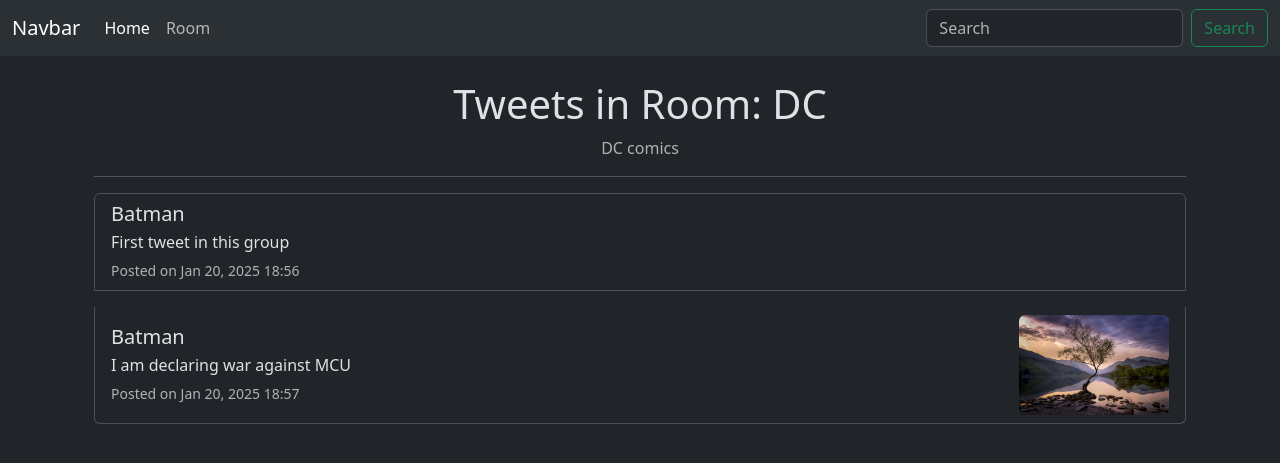
After one commit to divysuthar/Tweet-app, a Django app: page /tweets_in_room/7/ in a window 1280 px wide. The commit adds this page. Shown: the top 463 px of the page. Run offline with Django 5.2, Linux system fonts and the light colour scheme; a user stored in the database is signed in; data comes from the database, SQL or seed files in the repository; both versions use the stored data as it was after the commit.

Commit message:
Fix some issues

```diff
--- a/backend/backend/urls.py
+++ b/backend/backend/urls.py
@@ -1,20 +1,3 @@
-"""
-URL configuration for backend project.
-
-The `urlpatterns` list routes URLs to views. For more information please see:
-    https://docs.djangoproject.com/en/5.0/topics/http/urls/
-Examples:
-Function views
-    1. Add an import:  from my_app import views
-    2. Add a URL to urlpatterns:  path('', views.home, name='home')
-Class-based views
-    1. Add an import:  from other_app.views import Home
-    2. Add a URL to urlpatterns:  path('', Home.as_view(), name='home')
-Including another URLconf
-    1. Import the include() function: from django.urls import include, path
-    2. Add a URL to urlpatterns:  path('blog/', include('blog.urls'))
-"""
-
 from django.contrib import admin
 from django.urls import path, include
 from . import views
--- a/backend/templates/layout.html
+++ b/backend/templates/layout.html
@@ -36,7 +36,6 @@
     </nav>
 
     <div class="container">
-      <h1 class="text-center mt-2">Welcome to tweet</h1>
       {% block content %}
         hello
       {% endblock %}
--- a/backend/tweet/admin.py
+++ b/backend/tweet/admin.py
@@ -1,6 +1,7 @@
 from django.contrib import admin
-from .models import Tweet
+from .models import Tweet, Tweet_room
 
 # Register your models here.
 
 admin.site.register(Tweet)
+admin.site.register(Tweet_room)
--- a/backend/tweet/models.py
+++ b/backend/tweet/models.py
@@ -1,5 +1,7 @@
 from django.db import models
 from django.contrib.auth.models import User
+from django.utils import timezone
+
 
 # Create your models here.
 
@@ -8,6 +10,8 @@ class Tweet_room(models.Model):
     user = models.ForeignKey(User, on_delete=models.CASCADE)
     description = models.CharField(max_length=100, blank=True, null=True)
     name = models.CharField(max_length=100, unique=True)
+    created_at = models.DateTimeField(auto_now_add=True)
+    updated_at = models.DateTimeField(auto_now=True)
 
     def __str__(self):
         return f"{self.name}"
--- a/backend/tweet/templates/tweet/room/task.txt
+++ /dev/null
@@ -1,4 +0,0 @@
-create  done
-delete
-edit    done
-listing
--- /dev/null
+++ b/backend/tweet/templates/tweet/room_tweet/room_tweets.html
@@ -0,0 +1,39 @@
+{% extends 'layout.html' %}
+
+{% block title %}
+  Tweets of {{ room.name }}
+{% endblock %}
+
+{% block content %}
+<div class="container mt-4">
+  <h1 class="text-center">Tweets in Room: {{ room.name }}</h1>
+  <p class="text-muted text-center">{{ room.description }}</p>
+
+  <hr>
+
+  {% if tweets %}
+    <ul class="list-group">
+      {% for tweet in tweets %}
+        <li class="list-group-item mb-3">
+          <div class="d-flex justify-content-between align-items-center">
+            <div>
+              <h5 class="mb-1">{{ tweet.user.username }}</h5>
+              <p class="mb-1">{{ tweet.text }}</p>
+              <small class="text-muted">Posted on {{ tweet.created_at|date:"M d, Y H:i" }}</small>
+            </div>
+            {% if tweet.photo %}
+              <div>
+                <img src="{{ tweet.photo.url }}" alt="Tweet photo" class="img-fluid rounded" style="max-height: 100px;">
+              </div>
+            {% endif %}
+          </div>
+        </li>
+      {% endfor %}
+    </ul>
+  {% else %}
+    <div class="alert alert-info text-center" role="alert">
+      No tweets found in this room.
+    </div>
+  {% endif %}
+</div>
+{% endblock %}
--- a/backend/tweet/urls.py
+++ b/backend/tweet/urls.py
@@ -7,8 +7,9 @@ urlpatterns = [
     path("<int:id>/delete/", views.tweet_delete, name="tweet_delete"),
     path("create/", views.tweet_create, name="tweet_create"),
     path("register/", views.register, name="register"),
-    path("room_create/", views.tweet_room, name="tweet_room"), # create
+    path("room_create/", views.room_create, name="room_create"), # create
     path("room_list/", views.room_list, name="room_list"), # list
     path("edit_room/<int:id>/", views.room_edit, name="room_edit"), # edit
     path("delete_room/<int:id>/", views.room_delete, name="room_delete"), # delete
+    path("tweets_in_room/<int:id>/", views.tweets_in_room, name="tweets_in_room"), # delete
 ]
--- a/backend/tweet/views.py
+++ b/backend/tweet/views.py
@@ -72,8 +72,9 @@ def register(request):
 
 # Room creating
 
+
 @login_required
-def tweet_room(request):
+def room_create(request):
     if request.method == "POST":
         form = RoomForm(request.POST)
         if form.is_valid():
@@ -83,11 +84,11 @@ def tweet_room(request):
             return redirect("tweet_list")
     else:
         room = RoomForm()
-    return render(request, "tweet/room/tweet_room.html", {"room": room})
+    return render(request, "tweet/room/room_create.html", {"room": room})
 
 
 def room_list(request):
-    rooms = Tweet_room.objects.all().order_by("name")
+    rooms = Tweet_room.objects.all().order_by("-updated_at")
     print(rooms)
     return render(request, "tweet/room/room_list.html", {"rooms": rooms})
 
@@ -97,7 +98,7 @@ def room_edit(request, id):
     room_obj = get_object_or_404(Tweet_room, pk=id, user=request.user)
     # print(room_obj)
     if request.method == "POST":
-        form = tweetForm(request.POST, request.FILES, instance=room_obj)
+        form = RoomForm(request.POST, request.FILES, instance=room_obj)
         print(form)
         if form.is_valid():
             tweet = form.save(commit=False)
@@ -105,7 +106,7 @@ def room_edit(request, id):
             tweet.save()
             return redirect("room_list")
     else:
-        form = tweetForm(instance=room_obj)
+        form = RoomForm(instance=room_obj)
 
     return render(request, "tweet/room/tweet_room.html", {"room": form})
 
@@ -117,3 +118,10 @@ def room_delete(request, id):
         room.delete()
         return redirect("room_list")
     return render(request, "tweet/room/room_delete.html", {"room": room})
+
+
+@login_required
+def tweets_in_room(request, id):
+    room = get_object_or_404(Tweet_room, pk=id)
+    tweets = Tweet.objects.filter(room = room)
+    return render(request, 'tweet/room_tweet/room_tweets.html', {'tweets':tweets, 'room':room})
```
Also changed, not shown: backend/tweet/templates/tweet/room/room_list.html (+7 -3 lines), task.txt (added, +10 -0 lines), backend/db.sqlite3, backend/media/photos/lone-tree_4UgSjQb.jpg (added), backend/media/photos/lone-tree_TVVNqvf.jpg (added), backend/tweet/migrations/0002_tweet_room_created_at_tweet_room_updated_at.py (added), backend/tweet/templates/tweet/room/room_create.html (renamed from backend/tweet/templates/tweet/room/tweet_room.html).
